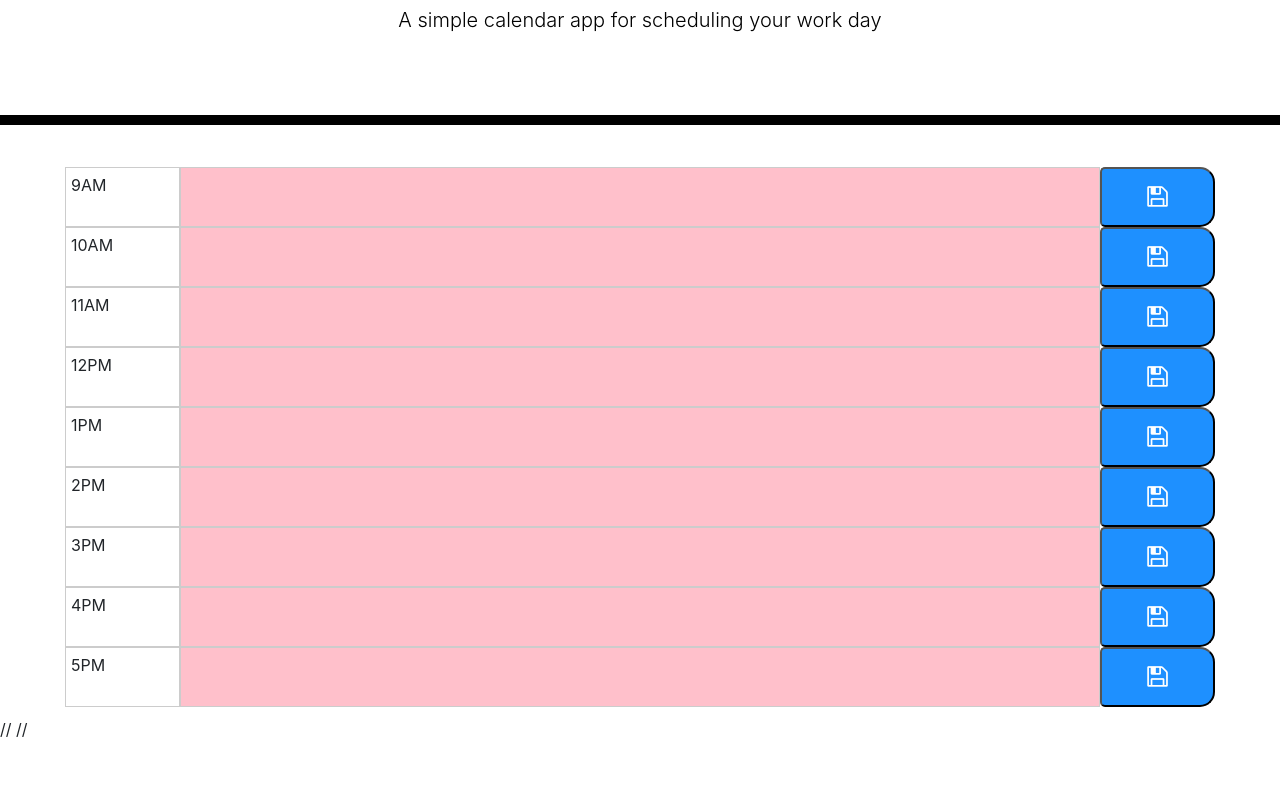
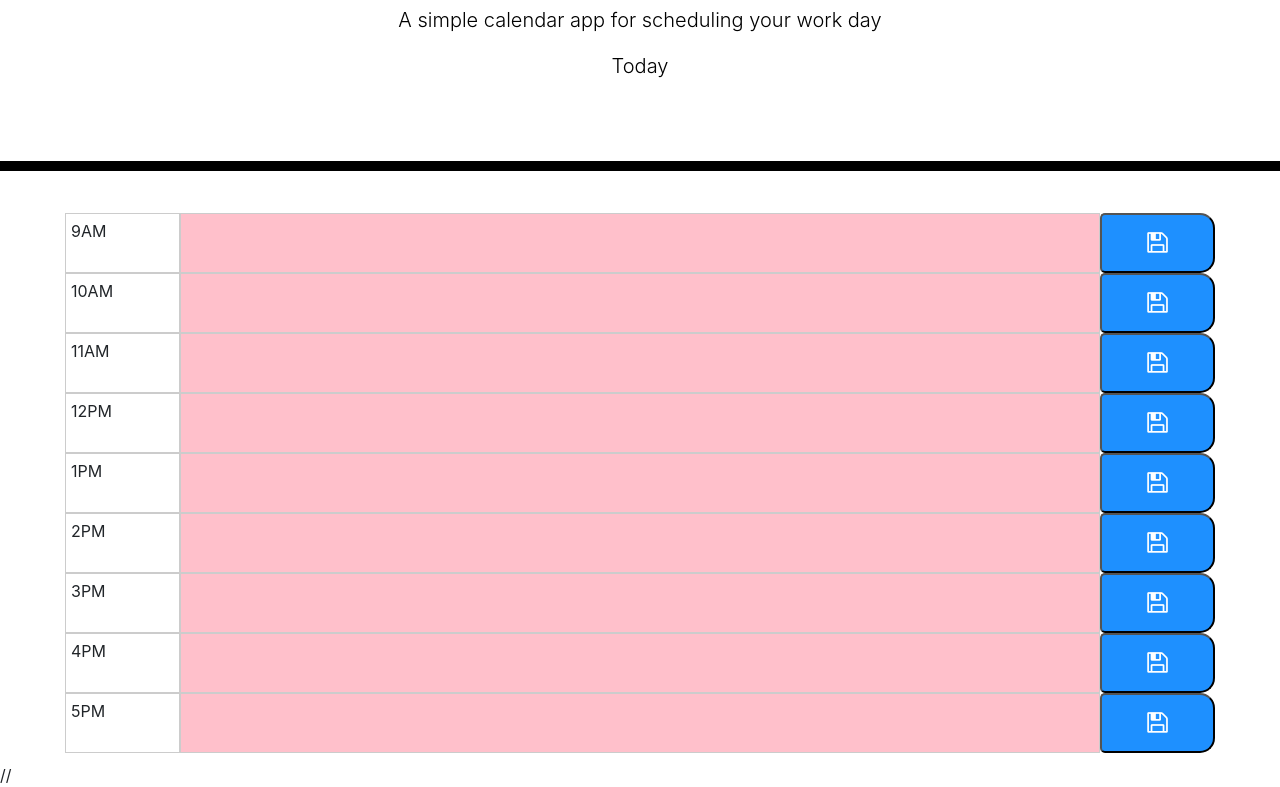
Before and after one commit to wfjones6/Day-Planner, a plain HTML site: page index.html in a window 1280 px wide. Shown: the part 153-940 px from the top of the page. Before the commit the page ends 894 px from the top, so only its background shows below. Drawn offline with nearby package versions, Linux system fonts and the light colour scheme.

Commit message:
Update index.html

```diff
--- a/index.html
+++ b/index.html
@@ -17,7 +17,7 @@
     <header class="jumbotron">
       <h1 class="display-3">Work Day Scheduler</h1>
       <p class="lead">A simple calendar app for scheduling your work day</p>
-      <p id="currentDay" class="lead"></p>
+      <p id="currentDay" class="lead">Today</p>
     </header>
 
     <div class="container">
@@ -135,6 +135,6 @@
 <script src="script.js"></script>
 // <script src="moment.js"></script>
  <script src="https://code.jquery.com/jquery-3.4.1.min.js"></script>
-// <script src="https://cdnjs.cloudflare.com/ajax/libs/moment.js/2.24.0/moment.min.js"></script>
+ <script src="https://cdnjs.cloudflare.com/ajax/libs/moment.js/2.24.0/moment.min.js"></script>
 
 </html>
```
